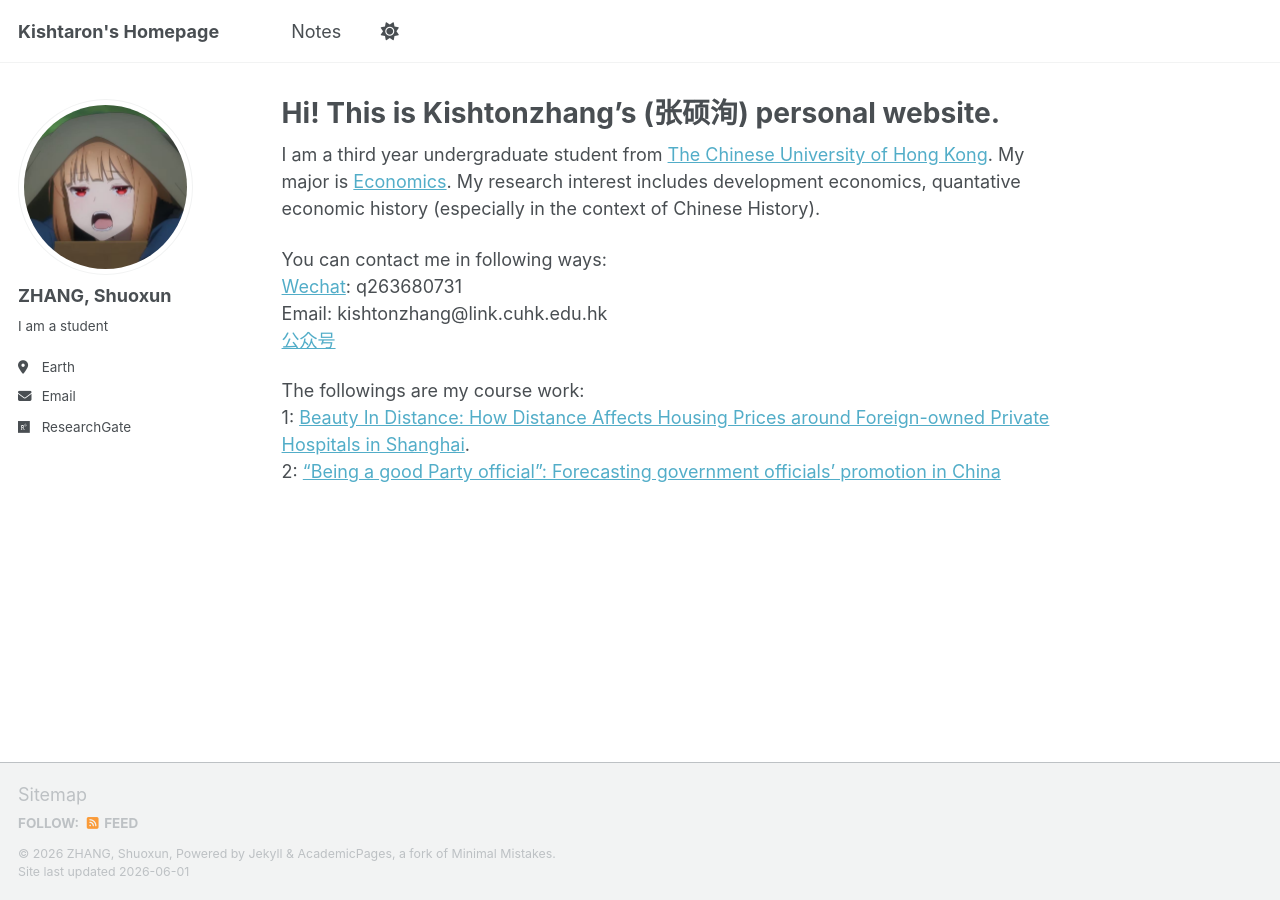
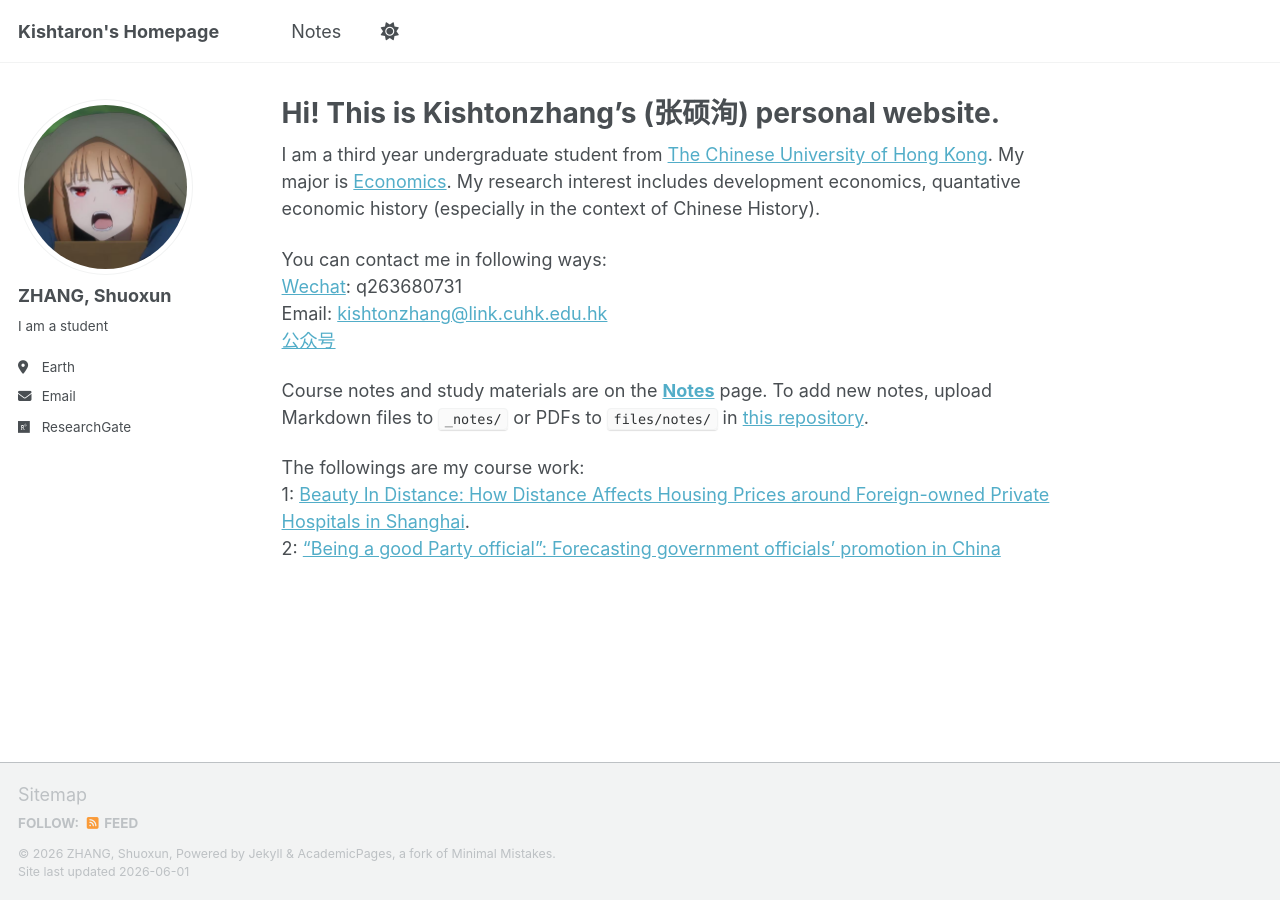
Before and after one commit to Kishtonzhang/Kishtonzhang.github.io, a Jekyll site: the page built from _pages/about.md, in a window 1280 px wide. Built offline with Jekyll 4.4.1, drawn with Linux system fonts in a browser that asks for light colours; a script bundle is joined from its source files by our own code; library files that are not in the unit come from our copies.

Commit message:
Make homepage email clickable; link to Notes

```diff
--- a/_pages/about.md
+++ b/_pages/about.md
@@ -8,12 +8,12 @@ redirect_from:
 ---
 I am a third year undergraduate student from [The Chinese University of Hong Kong](https://www.cuhk.edu.hk/chinese/index.html). My major is [Economics](https://www.econ.cuhk.edu.hk/en/home/). My research interest includes development economics, quantative economic history (especially in the context of Chinese History).
 
+You can contact me in following ways:<br>
+[Wechat](../images/Wechat_qrcode.jpg): q263680731<br>
+Email: [kishtonzhang@link.cuhk.edu.hk](mailto:kishtonzhang@link.cuhk.edu.hk)<br>
+[公众号](https://mp.weixin.qq.com/s/z0jnAwvY1XEzjKS1rRtdwQ)
 
-
-You can contact me in following ways:<br>[Wechat](../images/Wechat_qrcode.jpg): q263680731<br> Email: kishtonzhang@link.cuhk.edu.hk <br> [公众号](https://mp.weixin.qq.com/s/z0jnAwvY1XEzjKS1rRtdwQ)
-
-
-
+Course notes and study materials are on the **[Notes](/notes/)** page. To add new notes, upload Markdown files to `_notes/` or PDFs to `files/notes/` in [this repository](https://github.com/Kishtonzhang/Kishtonzhang.github.io).
 
 The followings are my course work:<br>
 1: [Beauty In Distance: How Distance Affects
```
